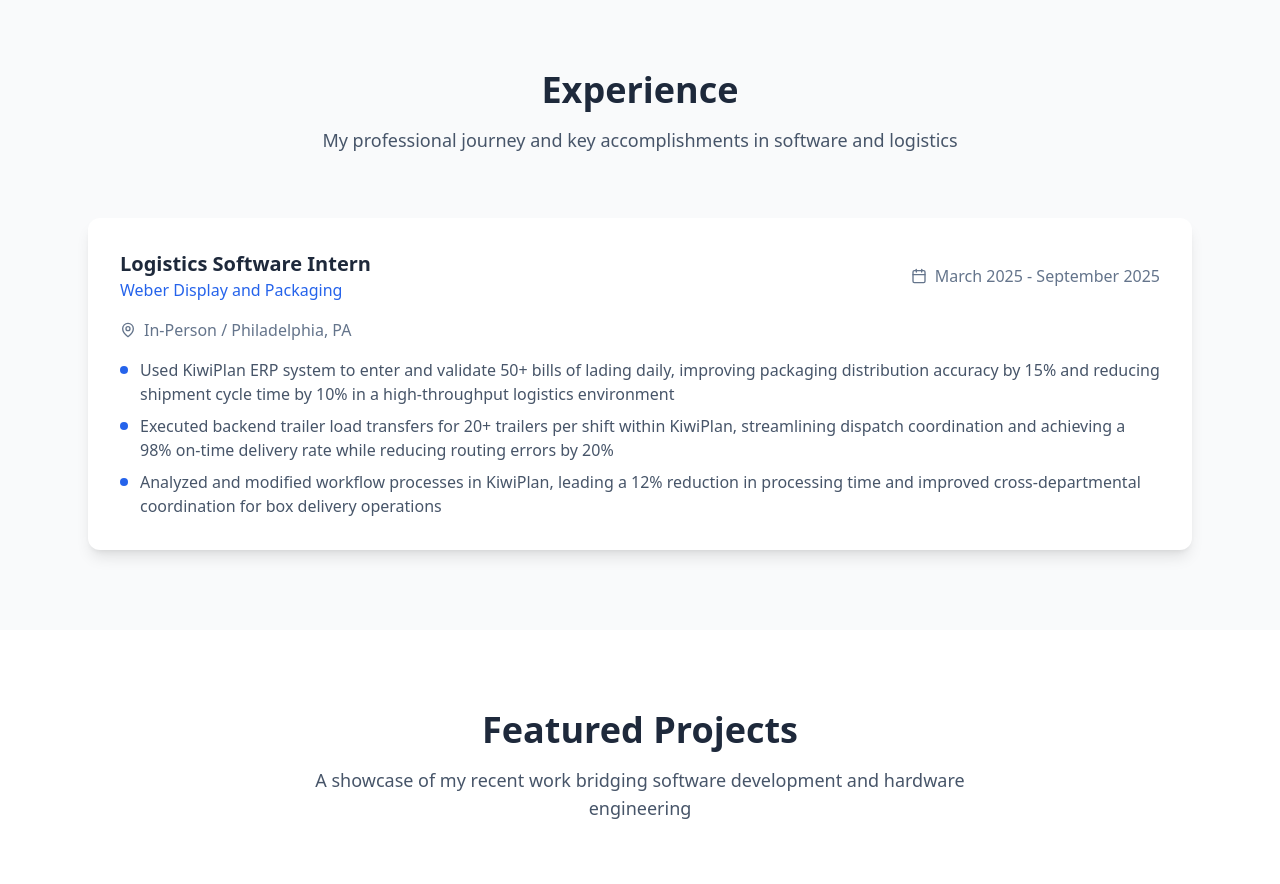
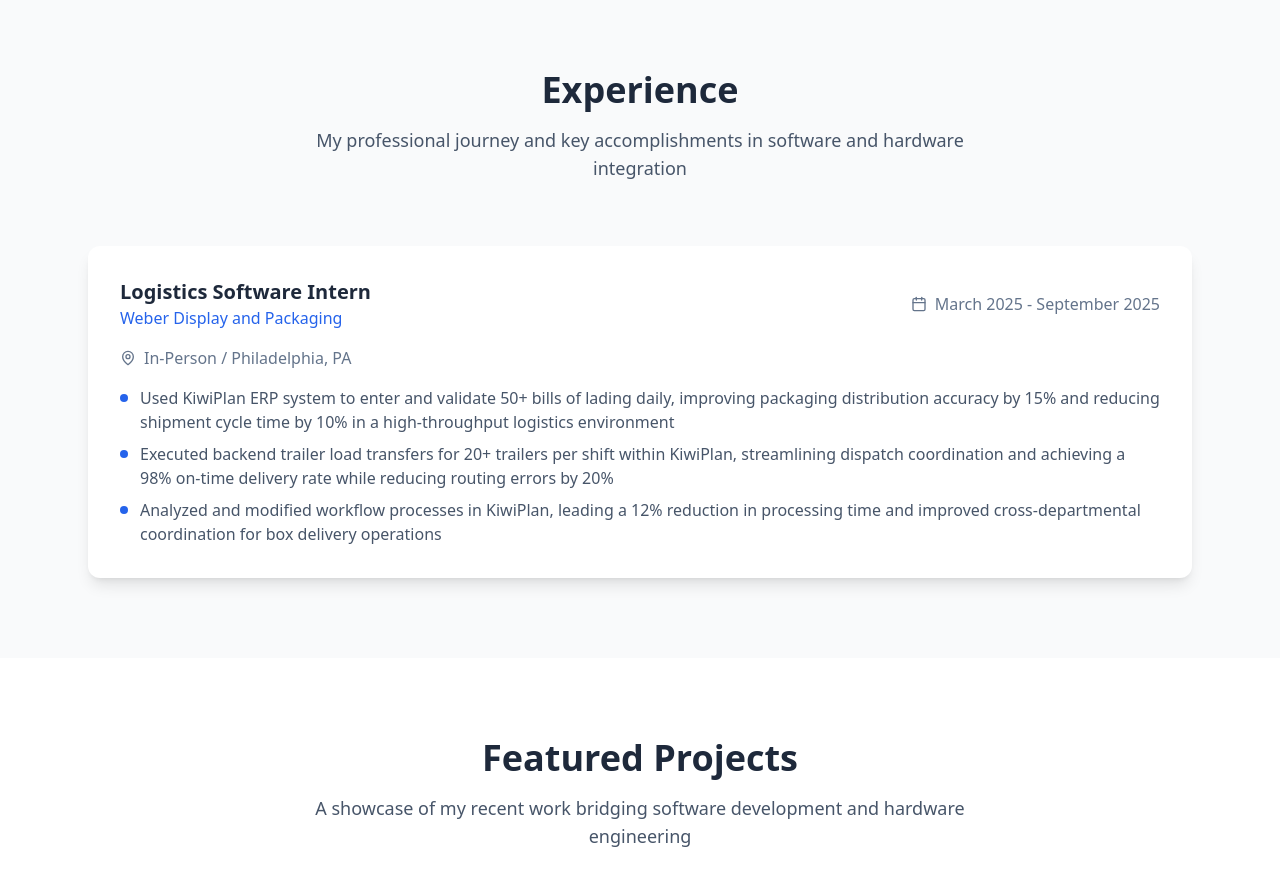
Before and after one commit to joshuaanicette/Josh-s-Portfolio, a React (Vite) app: page / in a window 1280 px wide. Shown: the part 1660-2544 px from the top of the page. Built offline with nearby package versions, Linux system fonts and the light colour scheme.

Commit message:
Updated experience section

```diff
--- a/src/App.tsx
+++ b/src/App.tsx
@@ -301,7 +301,7 @@ function App() {
           <div className="text-center mb-16">
             <h2 className="text-3xl lg:text-4xl font-bold text-slate-800 mb-4">Experience</h2>
             <p className="text-lg text-slate-600 max-w-2xl mx-auto">
-              My professional journey and key accomplishments in software and logistics
+              My professional journey and key accomplishments in software and hardware integration
             </p>
           </div>
 
```
